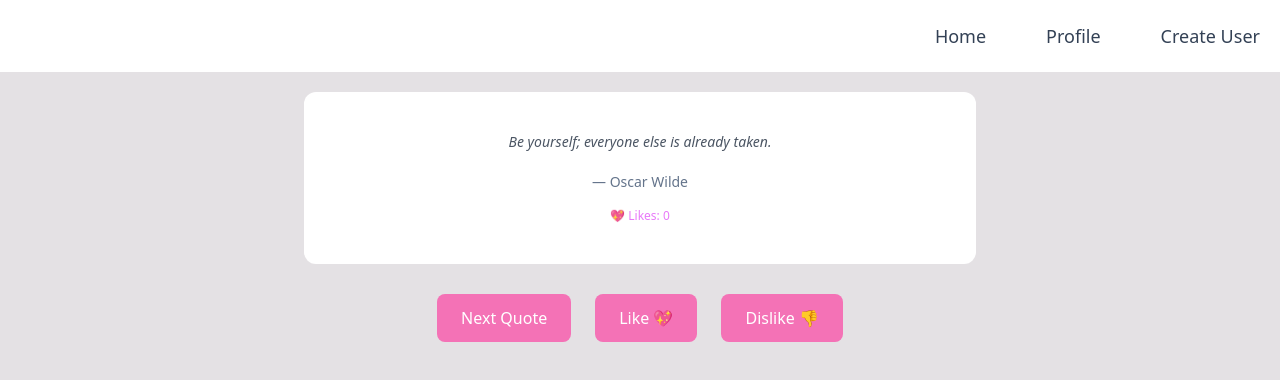
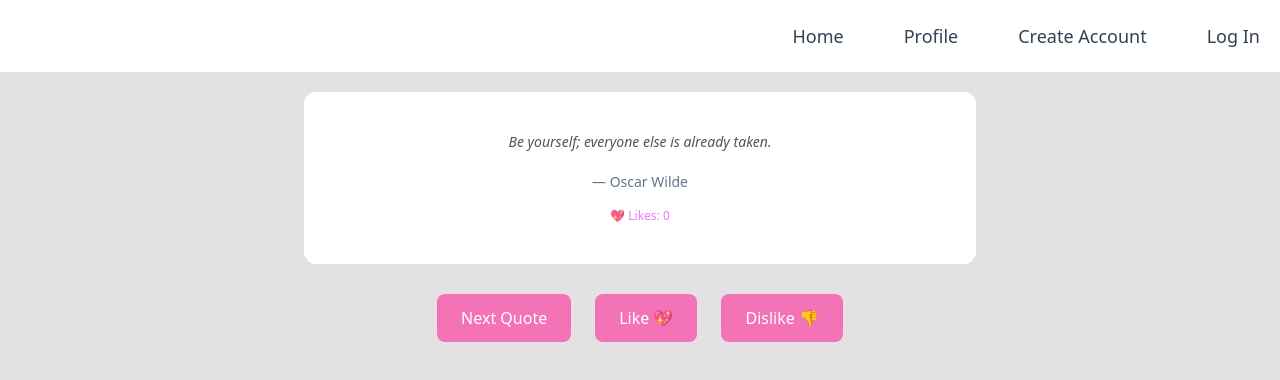
Before and after one commit to duyguozpercin/random-quote-app, a React (Create React App) app: page / in a window 1280 px wide. Shown: the top 380 px of the page. Built offline with nearby package versions, Linux system fonts and the light colour scheme; no server answers.

Commit message:
feat: add login and create account functionality with navigation updates

```diff
--- a/src/App.tsx
+++ b/src/App.tsx
@@ -1,43 +1,99 @@
-
-import { useState, useEffect } from 'react';
+import { useState, useEffect, useContext } from 'react';
 import ProfilePage from './pages/ProfilePage';
 import MainPage from './pages/MainPage';
 import { useQuotesContext } from './QuotesContextProvider';
-import {CreateUserPage} from './pages/CreateUserPage';
-
+import { CreateUserPage } from './pages/CreateUserPage';
+import { LoginPage } from './pages/LoginPage';
+import { AuthContext } from './AuthContext';
 
 enum Page {
   home = "Home",
   profile = "Profile",
-  createUserPage = "Create User"
-};
+  createUserPage = "Create Account",
+  login = "Log In",
+}
 
 const allPages = Object.values(Page);
 
 function App() {
   const quotes = useQuotesContext();
   const [currentPage, setCurrentPage] = useState<Page>(Page.home);
+  const authContext = useContext(AuthContext);
 
   useEffect(() => {
     localStorage.setItem('quotes', JSON.stringify(quotes));
   }, [quotes]);
 
-
+  function renderPage() {
+    switch (currentPage) {
+      case Page.home:
+        return <MainPage />;
+      case Page.profile:
+        return authContext?.user ? (
+          <ProfilePage />
+        ) : (
+          <p className="text-center mt-10 text-red-600 text-lg">Please log in to view your profile.</p>
+        );
+      case Page.createUserPage:
+        return (
+          <CreateUserPage key={authContext?.user ? 'auth-user' : 'auth-guest'} />
+        );
+        case Page.login:
+          return (
+            <LoginPage
+              key={authContext?.user ? 'auth-user' : 'auth-guest'}
+              onLoginSuccess={() => setCurrentPage(Page.home)}
+            />
+          );
+      default:
+        return <MainPage />;
+    }
+  }
 
   return (
     <div>
-      <nav className='max-w-full bg-white text-sm text-center'>
-        <ul className='flex gap-5 justify-end max-w-7xl'>
-          {allPages.map(page => (
+      <nav className="max-w-full bg-white text-sm text-center">
+        <ul className="flex gap-5 justify-end max-w-7xl">
+          <li>
+            <button className="text-slate-700 py-3 px-2.5 m-2.5 text-lg" onClick={() => setCurrentPage(Page.home)}>
+              Home
+            </button>
+          </li>
+          <li>
+            <button className="text-slate-700 py-3 px-2.5 m-2.5 text-lg" onClick={() => setCurrentPage(Page.profile)}>
+              Profile
+            </button>
+          </li>
+          {!authContext?.user && (
+            <>
+              <li>
+                <button className="text-slate-700 py-3 px-2.5 m-2.5 text-lg" onClick={() => setCurrentPage(Page.createUserPage)}>
+                  Create Account
+                </button>
+              </li>
+              <li>
+                <button className="text-slate-700 py-3 px-2.5 m-2.5 text-lg" onClick={() => setCurrentPage(Page.login)}>
+                  Log In
+                </button>
+              </li>
+            </>
+          )}
+          {authContext?.user && (
             <li>
-              <button className="text-slate-700 py-3 px-2.5 m-2.5 text-lg" onClick={() => setCurrentPage(page)}>{page}</button>
+              <button
+                className="text-slate-700 py-3 px-2.5 m-2.5 text-lg"
+                onClick={() => {
+                  authContext.logOut();
+                  setCurrentPage(Page.home);
+                }}
+              >
+                Log Out
+              </button>
             </li>
-          ))}
-
+          )}
         </ul>
       </nav>
-      {currentPage === Page.home ? <MainPage /> : currentPage === Page.profile ? <ProfilePage /> : <CreateUserPage />}
-
+      {renderPage()}
     </div>
   );
 }
--- a/src/pages/CreateUserPage.tsx
+++ b/src/pages/CreateUserPage.tsx
@@ -1,15 +1,29 @@
-import { useState, useContext } from 'react';
+import { useState, useContext, useEffect } from 'react';
 import { AuthContext } from '../AuthContext';
 import { Button } from '../components/Button';
 
 export const CreateUserPage = () => {
-  const [email, setEmail] = useState<string>('');
-  const [password, setPassword] = useState<string>('');
+  const [email, setEmail] = useState('');
+  const [password, setPassword] = useState('');
   const [message, setMessage] = useState<string | null>(null);
   const authContext = useContext(AuthContext);
 
+  useEffect(() => {
+    setEmail('');
+    setPassword('');
+    setMessage(null);
+  }, []);
+
+  if (authContext?.user) {
+    return (
+      <p className="text-center text-lg mt-10 text-gray-500">
+        You are already logged in. No need to create an account.
+      </p>
+    );
+  }
+
   function handleSubmit() {
-    if (password && password.length < 6) {
+    if (password.length < 6) {
       setMessage('Password should be at least 6 characters long.');
       return;
     }
@@ -17,9 +31,13 @@ export const CreateUserPage = () => {
     if (authContext && email && password) {
       authContext
         .createAccount(email, password)
-        .then(() => setMessage('Account created successfully.'))
+        .then(() => {
+          setMessage('Account created successfully.');
+          setEmail('');
+          setPassword('');
+        })
         .catch((error) => {
-          console.log(error);
+          console.error(error);
           setMessage('Error occurred when creating an account.');
         });
     }
@@ -27,9 +45,7 @@ export const CreateUserPage = () => {
 
   return (
     <main className="max-w-md mx-auto p-8 mt-10 border border-gray-300 rounded-lg shadow-lg bg-white">
-      <h1 className="text-2xl font-bold text-center mb-6 text-gray-800">
-        Create Account
-      </h1>
+      <h1 className="text-2xl font-bold text-center mb-6 text-gray-800">Create Account</h1>
 
       <form className="space-y-5" onSubmit={(e) => e.preventDefault()}>
         <div>
@@ -39,6 +55,7 @@ export const CreateUserPage = () => {
           <input
             id="email"
             type="email"
+            autoComplete="off"
             value={email}
             onChange={(e) => setEmail(e.target.value)}
             className="w-full px-4 py-2 border border-gray-300 rounded focus:outline-none focus:ring-2 focus:ring-indigo-500"
@@ -52,6 +69,7 @@ export const CreateUserPage = () => {
           <input
             id="pass"
             type="password"
+            autoComplete="off"
             value={password}
             onChange={(e) => setPassword(e.target.value)}
             className="w-full px-4 py-2 border border-gray-300 rounded focus:outline-none focus:ring-2 focus:ring-indigo-500"
@@ -59,9 +77,7 @@ export const CreateUserPage = () => {
         </div>
 
         {message && (
-          <p className="text-center text-sm text-red-600 font-medium">
-            {message}
-          </p>
+          <p className="text-center text-sm font-medium text-red-600">{message}</p>
         )}
 
         <div className="flex justify-center">
--- a/src/pages/LoginPage.tsx
+++ b/src/pages/LoginPage.tsx
@@ -1,23 +1,35 @@
-import { useState, useContext } from 'react';
+import { useState, useContext, useEffect } from 'react';
 import { AuthContext } from '../AuthContext';
 import { Button } from '../components/Button';
 
-export const LoginPage = () => {
+type LoginPageProps = {
+  onLoginSuccess: () => void;
+};
+
+export const LoginPage = ({ onLoginSuccess }: LoginPageProps) => {
   const [email, setEmail] = useState<string>('');
   const [password, setPassword] = useState<string>('');
   const [message, setMessage] = useState<string | null>(null);
   const authContext = useContext(AuthContext);
 
-  function handleSubmit() {
+  useEffect(() => {
+    // Inputları sıfırla
+    setEmail('');
+    setPassword('');
+    setMessage(null);
+  }, [authContext?.user]);
+
+  function handleLogin() {
     if (authContext && email && password) {
       authContext
         .logIn(email, password)
         .then(() => {
-          setMessage('Logged in successfully.');
+          setMessage('Login successful.');
+          onLoginSuccess(); // ← burası MainPage'e geçişi sağlıyor
         })
         .catch((error) => {
-          console.error(error);
-          setMessage('Error occurred while logging in.');
+          console.log(error);
+          setMessage('Login failed. Check credentials.');
         });
     }
   }
@@ -25,7 +37,7 @@ export const LoginPage = () => {
   return (
     <main className="max-w-md mx-auto p-8 mt-10 border border-gray-300 rounded-lg shadow-lg bg-white">
       <h1 className="text-2xl font-bold text-center mb-6 text-gray-800">
-        Log In
+        Login
       </h1>
 
       <form className="space-y-5" onSubmit={(e) => e.preventDefault()}>
@@ -56,17 +68,13 @@ export const LoginPage = () => {
         </div>
 
         {message && (
-          <p
-            className={`text-center text-sm font-medium ${
-              message.includes('success') ? 'text-green-600' : 'text-red-600'
-            }`}
-          >
+          <p className="text-center text-sm text-red-600 font-medium">
             {message}
           </p>
         )}
 
         <div className="flex justify-center">
-          <Button label="Log In" handleOnclick={handleSubmit} />
+          <Button label="Log In" handleOnclick={handleLogin} />
         </div>
       </form>
     </main>
```
Also changed, not shown: src/pages/MainPage/index.tsx (+0 -7 lines), src/pages/ProfilePage/index.tsx (line endings or trailing spaces).
